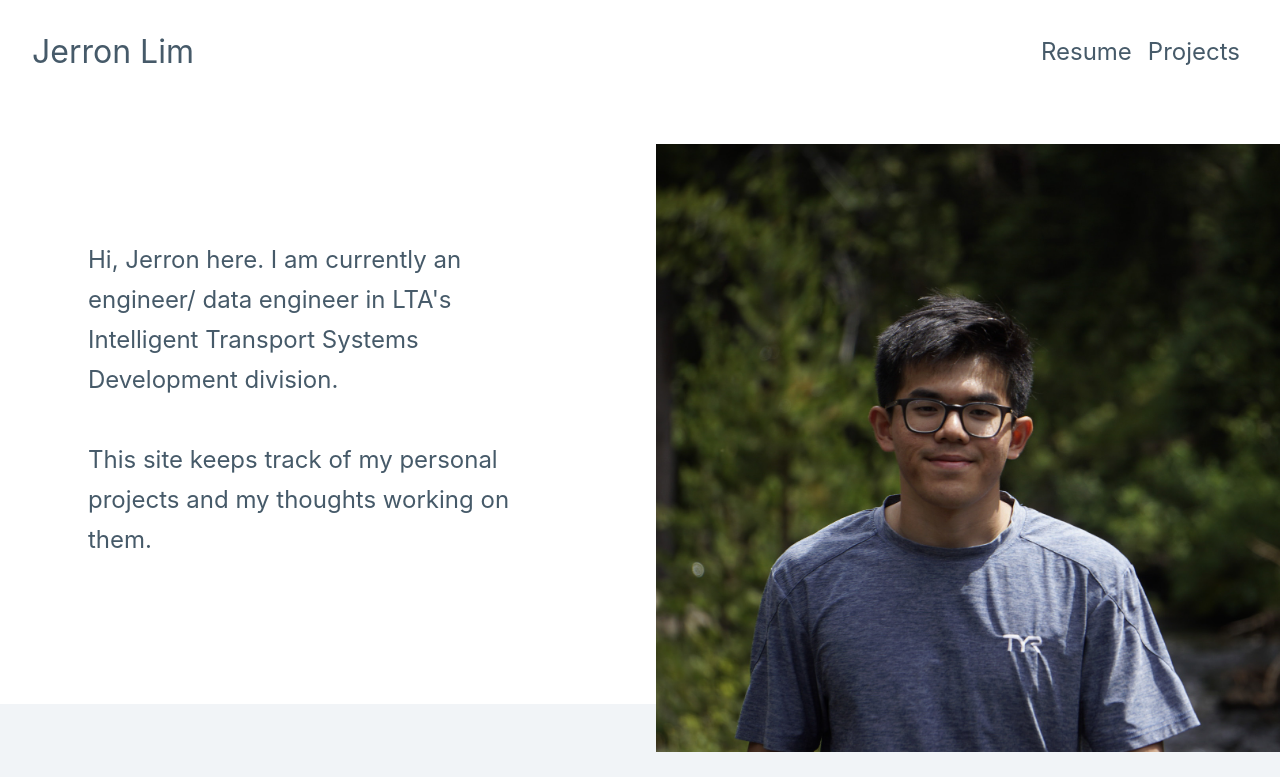
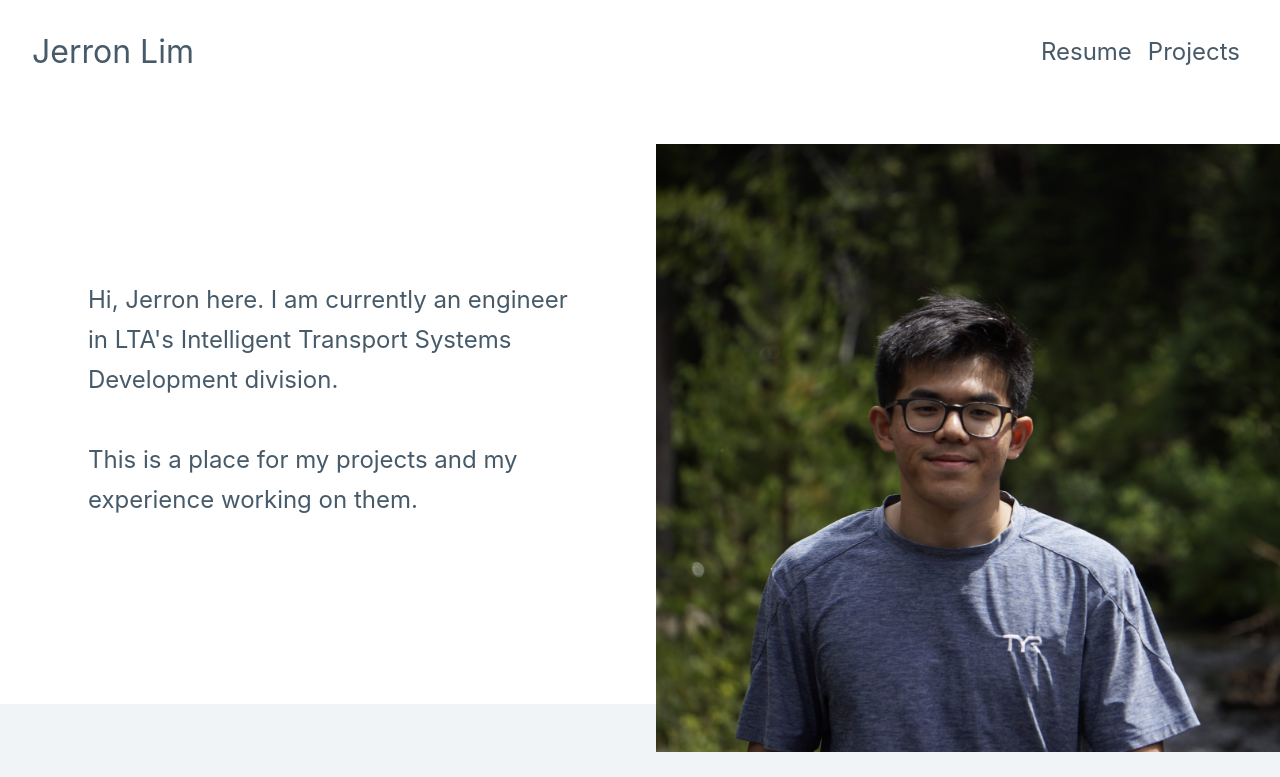
Before and after one commit to StreetLamb/portfolio2.0, a Next.js app: page / in a window 1280 px wide. Shown: the top 777 px of the page. Built offline with nearby package versions, Linux system fonts and the light colour scheme.

Commit message:
Update index.js
Update intro text

```diff
--- a/pages/index.js
+++ b/pages/index.js
@@ -200,12 +200,11 @@ export default function Home({ allPosts }) {
         <HeroBox>
           <IntroBox>
             <IntroText>
-              Hi, Jerron here. I am currently an engineer/ data engineer in
+              Hi, Jerron here. I am currently an engineer in
               LTA's Intelligent Transport Systems Development division.
               <br />
               <br />
-              This site keeps track of my personal projects and my thoughts
-              working on them.
+              This is a place for my projects and my experience working on them.
             </IntroText>
           </IntroBox>
           <ImageBox>
```
